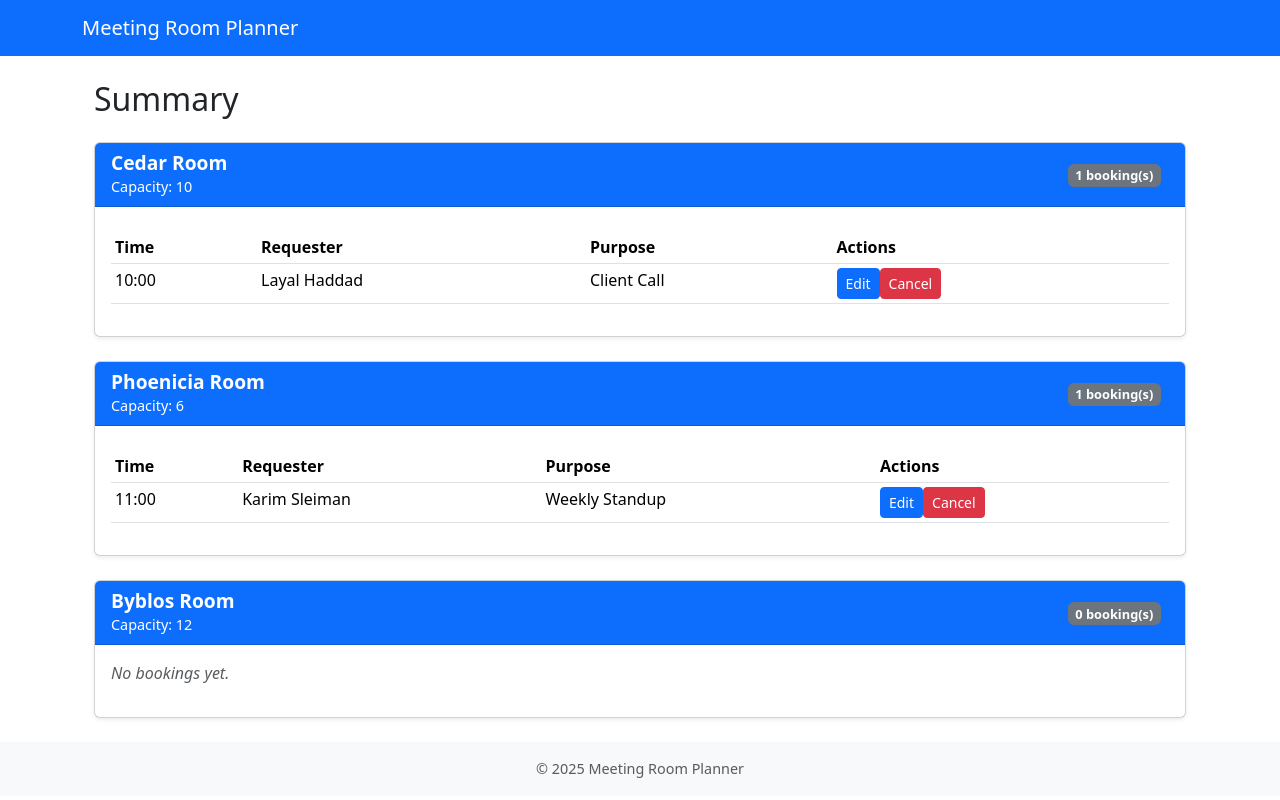
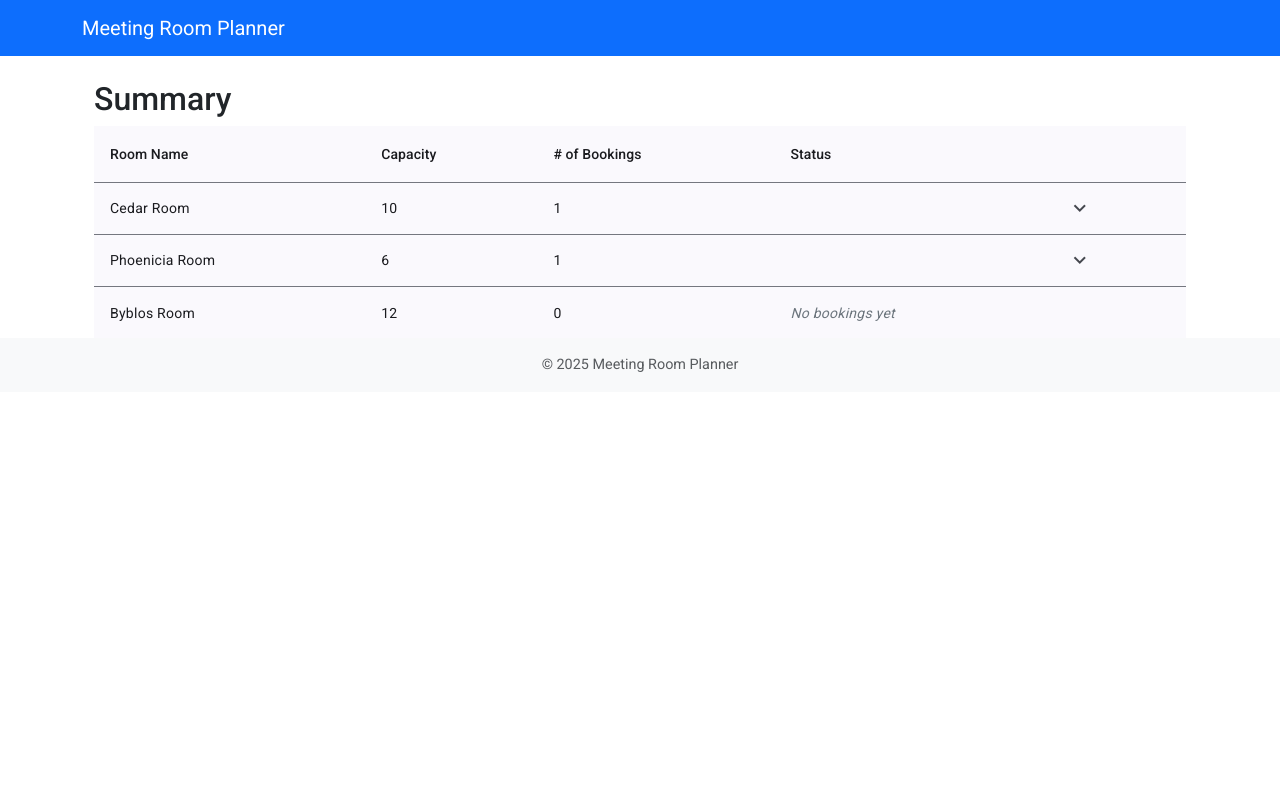
Before and after one commit to joseficani/meetingroom-app, an Angular app: page /summary in a window 1280 px wide. Built offline with nearby package versions, Linux system fonts and the light colour scheme.

Commit message:
uodated version

```diff
--- a/angular.json
+++ b/angular.json
@@ -11,9 +11,11 @@
       "prefix": "app",
       "architect": {
         "build": {
-          "builder": "@angular/build:application",
+          "builder": "@angular-devkit/build-angular:browser",
           "options": {
-            "browser": "src/main.ts",
+            "outputPath": "dist/meeting-room-availability",
+            "index": "src/index.html",
+            "main": "src/main.ts",
             "polyfills": [
               "zone.js"
             ],
@@ -21,14 +23,16 @@
             "assets": [
               {
                 "glob": "**/*",
-                "input": "public"
+                "input": "public",
+                "output": "/"
               }
             ],
             "styles": [
-
-              "src/styles.css",
-               "node_modules/bootstrap/dist/css/bootstrap.min.css"
-            ]
+              "@angular/material/prebuilt-themes/azure-blue.css",
+              "node_modules/bootstrap/dist/css/bootstrap.min.css",
+              "src/styles.css"
+            ],
+            "scripts": []
           },
           "configurations": {
             "production": {
@@ -44,18 +48,22 @@
                   "maximumError": "8kB"
                 }
               ],
-              "outputHashing": "all"
+              "outputHashing": "all",
+              "sourceMap": false,
+              "optimization": true,
+              "extractLicenses": true
             },
             "development": {
               "optimization": false,
               "extractLicenses": false,
-              "sourceMap": true
+              "sourceMap": true,
+              "outputHashing": "none"
             }
           },
-          "defaultConfiguration": "production"
+          "defaultConfiguration": "development"
         },
         "serve": {
-          "builder": "@angular/build:dev-server",
+          "builder": "@angular-devkit/build-angular:dev-server",
           "configurations": {
             "production": {
               "buildTarget": "meeting-room-availability:build:production"
@@ -67,10 +75,10 @@
           "defaultConfiguration": "development"
         },
         "extract-i18n": {
-          "builder": "@angular/build:extract-i18n"
+          "builder": "@angular-devkit/build-angular:extract-i18n"
         },
         "test": {
-          "builder": "@angular/build:karma",
+          "builder": "@angular-devkit/build-angular:karma",
           "options": {
             "polyfills": [
               "zone.js",
@@ -80,11 +88,13 @@
             "assets": [
               {
                 "glob": "**/*",
-                "input": "public"
+                "input": "public",
+                "output": "/"
               }
             ],
             "styles": [
               "@angular/material/prebuilt-themes/azure-blue.css",
+              "node_modules/bootstrap/dist/css/bootstrap.min.css",
               "src/styles.css"
             ]
           }
--- a/package.json
+++ b/package.json
@@ -35,6 +35,7 @@
     "zone.js": "~0.15.0"
   },
   "devDependencies": {
+    "@angular-devkit/build-angular": "^20.1.0",
     "@angular/build": "^20.0.5",
     "@angular/cli": "^20.0.5",
     "@angular/compiler-cli": "^20.0.0",
--- a/src/app/models/room.model.ts
+++ b/src/app/models/room.model.ts
@@ -1,3 +1,4 @@
+
 
 export interface Room {
   id: number;
--- a/src/app/pages/booking/booking/booking.ts
+++ b/src/app/pages/booking/booking/booking.ts
@@ -39,19 +39,36 @@ export class BookingPage implements OnInit {
     private bookingService: BookingService
   ) {}
 
-  ngOnInit() {
-    const roomId = +this.route.snapshot.paramMap.get('roomId')!;
-    const bookingId = this.route.snapshot.paramMap.get('bookingId');
+  ngOnInit(): void {
+    const roomIdParam = this.route.snapshot.paramMap.get('roomId');
+    const bookingIdParam = this.route.snapshot.paramMap.get('bookingId');
 
+    if (!roomIdParam) {
+      console.error('No roomId provided in route');
+      this.router.navigate(['/rooms']);
+      return;
+    }
+
+    const roomId = +roomIdParam;
     this.room = this.roomService.getRoomById(roomId)!;
 
+    if (!this.room) {
+      console.error(`Room with ID ${roomId} not found`);
+      this.router.navigate(['/rooms']);
+      return;
+    }
+
+    // Determine available slots, excluding already booked ones
     this.availableSlots = this.room.availableSlots.filter(slot => {
       return !this.bookingService.getBookingsByRoom(roomId).some(b => b.time === slot);
     });
 
-    if (bookingId) {
-      this.booking = this.bookingService.getBookingById(+bookingId);
+    if (bookingIdParam) {
+      const bookingId = +bookingIdParam;
+      this.booking = this.bookingService.getBookingById(bookingId);
+
       if (this.booking) {
+        // If editing, include the current booked slot in the list (even if otherwise booked)
         if (!this.availableSlots.includes(this.booking.time)) {
           this.availableSlots.push(this.booking.time);
         }
@@ -65,8 +82,11 @@ export class BookingPage implements OnInit {
     });
   }
 
-  onSubmit() {
-    if (this.form.invalid) return;
+  onSubmit(): void {
+    if (this.form.invalid) {
+      this.form.markAllAsTouched();
+      return;
+    }
 
     const data: Booking = {
       id: this.booking?.id ?? Date.now(),
@@ -85,7 +105,7 @@ export class BookingPage implements OnInit {
     this.router.navigate(['/summary']);
   }
 
-  onCancel() {
+  onCancel(): void {
     this.router.navigate(['/rooms']);
   }
 }
--- a/src/app/pages/summary/summary/summary.css
+++ b/src/app/pages/summary/summary/summary.css
@@ -1,4 +1,4 @@
-.card-header h5 {
+/* .card-header h5 {
   font-size: 1.2rem;
   font-weight: 600;
 }
@@ -15,4 +15,41 @@
 .table th,
 .table td {
   font-size: 0.9rem;
+} */
+
+table {
+  width: 100%;
 }
+
+.inner-table {
+  margin-top: 1rem;
+}
+
+.badge {
+  font-size: 0.75rem;
+  padding: 0.25em 0.5em;
+}
+
+.clickable {
+  cursor: pointer;
+}
+
+.text-center {
+  text-align: center;
+}
+
+.text-muted {
+  color: #6c757d !important;
+}
+
+.mt-4 {
+  margin-top: 1.5rem;
+}
+
+.fst-italic {
+  font-style: italic;
+}
+
+.full-width {
+  width: 100%;
+}
--- a/src/app/pages/summary/summary/summary.html
+++ b/src/app/pages/summary/summary/summary.html
@@ -1,36 +1,99 @@
 <div class="container mt-4">
-  <h2 class="mb-4">Summary</h2>
+  <h2>Summary</h2>
 
-  <div *ngIf="rooms.length > 0; else noRooms">
-    <div *ngFor="let room of rooms" class="card mb-4 shadow-sm">
-      <div class="card-header bg-primary text-white d-flex justify-content-between align-items-center">
-        <div>
-          <h5 class="mb-0">{{ room.name }}</h5>
-          <small>Capacity: {{ room.capacity }}</small>
-        </div>
-        <div>
-          <span class="badge bg-secondary me-2">
-            {{ getRoomBookings(room.id).length }} booking(s)
-          </span>
-          <span
-            *ngIf="isFullyBooked(room)"
-            class="badge bg-danger"
-          >
-            Fully Booked
-          </span>
-        </div>
-      </div>
+  <ng-container *ngIf="hasAnyBooking(); else noBookings">
+    <table mat-table [dataSource]="rooms" class="mat-elevation-z2 full-width">
 
-      <div class="card-body">
-        <app-expandable-booking-item
-          [bookings]="getRoomBookings(room.id)"
-          [room]="room"
-        ></app-expandable-booking-item>
-      </div>
+      <ng-container matColumnDef="name">
+        <th mat-header-cell *matHeaderCellDef> Room Name </th>
+        <td mat-cell *matCellDef="let room"> {{ room.name }} </td>
+      </ng-container>
+
+
+      <ng-container matColumnDef="capacity">
+        <th mat-header-cell *matHeaderCellDef> Capacity </th>
+        <td mat-cell *matCellDef="let room"> {{ room.capacity }} </td>
+      </ng-container>
+
+
+      <ng-container matColumnDef="bookings">
+        <th mat-header-cell *matHeaderCellDef> # of Bookings </th>
+        <td mat-cell *matCellDef="let room">
+          {{ getRoomBookings(room.id).length }}
+        </td>
+      </ng-container>
+
+
+      <ng-container matColumnDef="status">
+        <th mat-header-cell *matHeaderCellDef> Status </th>
+        <td mat-cell *matCellDef="let room">
+          <span *ngIf="isFullyBooked(room)" class="badge bg-danger">Fully Booked</span>
+          <span *ngIf="!isFullyBooked(room) && getRoomBookings(room.id).length === 0"
+                class="text-muted fst-italic">No bookings yet</span>
+        </td>
+      </ng-container>
+
+
+      <ng-container matColumnDef="expand">
+        <th mat-header-cell *matHeaderCellDef></th>
+        <td mat-cell *matCellDef="let room">
+          <button mat-icon-button *ngIf="getRoomBookings(room.id).length > 0"
+                  (click)="toggleExpand(room.id)"
+                  matTooltip="Expand">
+            <mat-icon>
+              {{ expandedRoomId === room.id ? 'expand_less' : 'expand_more' }}
+            </mat-icon>
+          </button>
+        </td>
+      </ng-container>
+
+      <tr mat-header-row *matHeaderRowDef="displayedColumns"></tr>
+      <tr mat-row *matRowDef="let room; columns: displayedColumns"></tr>
+
+      <tr *ngFor="let room of rooms">
+        <td colspan="5" *ngIf="expandedRoomId === room.id">
+          <table mat-table [dataSource]="getRoomBookings(room.id)" class="inner-table full-width">
+            <ng-container matColumnDef="time">
+              <th mat-header-cell *matHeaderCellDef> Time </th>
+              <td mat-cell *matCellDef="let booking"> {{ booking.time }} </td>
+            </ng-container>
+
+            <ng-container matColumnDef="requester">
+              <th mat-header-cell *matHeaderCellDef> Requester </th>
+              <td mat-cell *matCellDef="let booking"> {{ booking.requester }} </td>
+            </ng-container>
+
+            <ng-container matColumnDef="purpose">
+              <th mat-header-cell *matHeaderCellDef> Purpose </th>
+              <td mat-cell *matCellDef="let booking"> {{ booking.purpose }} </td>
+            </ng-container>
+
+            <ng-container matColumnDef="actions">
+              <th mat-header-cell *matHeaderCellDef> Actions </th>
+              <td mat-cell *matCellDef="let booking">
+                <button mat-button color="primary"
+                        [routerLink]="['/book', booking.roomId, 'edit', booking.id]">
+                  Edit
+                </button>
+                <button mat-button color="warn"
+                        (click)="confirmCancelBooking(booking.id)">
+                  Cancel
+                </button>
+              </td>
+            </ng-container>
+
+            <tr mat-header-row *matHeaderRowDef="['time', 'requester', 'purpose', 'actions']"></tr>
+            <tr mat-row *matRowDef="let booking; columns: ['time', 'requester', 'purpose', 'actions']"></tr>
+          </table>
+        </td>
+      </tr>
+    </table>
+  </ng-container>
+
+  <ng-template #noBookings>
+    <div class="text-center text-muted mt-4">
+      <mat-icon>info</mat-icon>
+      <p>No bookings yet!</p>
     </div>
-  </div>
-
-  <ng-template #noRooms>
-    <p>No rooms available.</p>
   </ng-template>
 </div>
--- a/src/app/pages/summary/summary/summary.ts
+++ b/src/app/pages/summary/summary/summary.ts
@@ -1,13 +1,17 @@
+
 import { CommonModule } from '@angular/common';
 import { Component, OnInit } from '@angular/core';
+import { RouterModule } from '@angular/router';
 
 import { MatTableModule } from '@angular/material/table';
+import { MatIconModule } from '@angular/material/icon';
+import { MatButtonModule } from '@angular/material/button';
+import { MatTooltipModule } from '@angular/material/tooltip';
 
 import { Booking } from '../../../models/booking.model';
-import { Room as RoomModel } from '../../../models/room.model';
+import { Room } from '../../../models/room.model';
 import { BookingService } from '../../../services/booking.service';
 import { RoomService } from '../../../services/room.service';
-import { ExpandableBookingItem } from '../expandable-booking-item/expandable-booking-item/expandable-booking-item';
 
 @Component({
   selector: 'app-summary',
@@ -16,14 +20,19 @@ import { ExpandableBookingItem } from '../expandable-booking-item/expandable-boo
   styleUrl: './summary.css',
   imports: [
     CommonModule,
+    RouterModule,
     MatTableModule,
-    ExpandableBookingItem
+    MatIconModule,
+    MatButtonModule,
+    MatTooltipModule
   ],
 })
 export class Summary implements OnInit {
-  rooms: RoomModel[] = [];
+  rooms: Room[] = [];
   bookings: Booking[] = [];
-  displayedColumns: string[] = ['name', 'capacity', 'bookings', 'status'];
+  expandedRoomId: number | null = null;
+
+  displayedColumns: string[] = ['name', 'capacity', 'bookings', 'status', 'expand'];
 
   constructor(
     private roomService: RoomService,
@@ -39,9 +48,24 @@ export class Summary implements OnInit {
     return this.bookings.filter(b => b.roomId === roomId);
   }
 
-  isFullyBooked(room: RoomModel): boolean {
+  isFullyBooked(room: Room): boolean {
     return room.availableSlots.every(slot =>
       this.bookings.some(b => b.roomId === room.id && b.time === slot)
     );
   }
+
+  hasAnyBooking(): boolean {
+    return this.bookings.length > 0;
+  }
+
+  toggleExpand(roomId: number) {
+    this.expandedRoomId = this.expandedRoomId === roomId ? null : roomId;
+  }
+
+  confirmCancelBooking(bookingId: number) {
+    if (confirm("Are you sure you want to cancel this booking?")) {
+      this.bookingService.deleteBooking(bookingId);
+      this.bookings = this.bookingService.getBookings();
+    }
+  }
 }
--- a/src/styles.css
+++ b/src/styles.css
@@ -2,3 +2,6 @@
 
 html, body { height: 100%; }
 body { margin: 0; font-family: Roboto, "Helvetica Neue", sans-serif; }
+
+html, body { height: 100%; }
+body { margin: 0; font-family: Roboto, "Helvetica Neue", sans-serif; }
```
Also changed, not shown: src/app/pages/summary/confirm-dialog.ts (added, +67 -0 lines), src/main.ts (+26 -3 lines), 1 other file (tests, documents, lock files or other folders).
